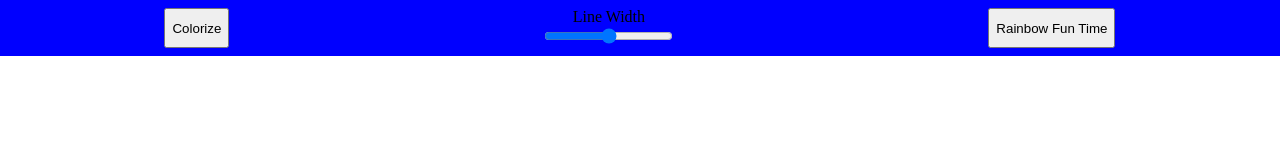
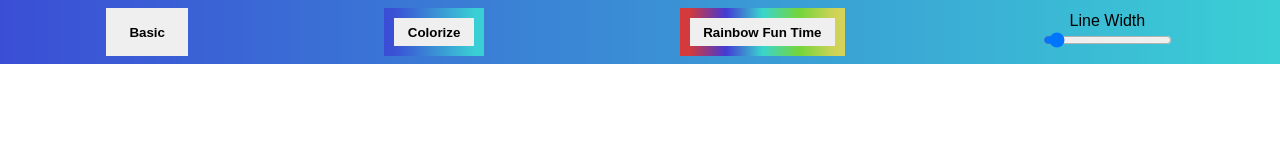
Before and after one commit to Jerliyah/rainbow-draw, a plain HTML site: page index.html in a window 1280 px wide. Both pictures are taken after a click on the button "Colorize". Drawn offline with Linux system fonts and the light colour scheme.

Commit message:
fancy buttons and header

```diff
--- a/action.js
+++ b/action.js
@@ -1,29 +1,63 @@
-var canvas = document.querySelector('canvas');
+
 var header = document.querySelector('header');
 
-canvas.width = window.innerWidth;
-canvas.height = window.innerHeight - header.offsetHeight;
+var slider = document.querySelector('input');
+slider.value = 5;
 
-var ctx = canvas.getContext('2d');
+var buttons = Array.from([...document.querySelectorAll('button')]);
+
+buttons.forEach( (button) => {
+    button.addEventListener('click', function() {
+        this.classList.toggle('on');
+
+        if( this.classList.contains('on') ) {
+            // Change header background to the same as button border (except basic)
+            if( this.id === 'colorize' || this.id === 'rainbow') {
+                header.style.background = window.getComputedStyle(this).borderImageSource;
+            }
+            else {
+                header.style.background = 'linear-gradient(to right, gray, white)'
+            }
+
+            // Only one button can be on (so remove class from siblings)
+            let siblings = buttons.filter( (button) => {return button != this} );
+            siblings.forEach( (sibling) => { sibling.classList.remove('on') })
+        }
+    })
+})
+
 
 // --------------------------------------------
 
-// var drawing = false;
-// var [lastX , lastY] = [0 , 0];
+var canvas = document.querySelector('canvas');
+canvas.width = window.innerWidth;
+canvas.height = window.innerHeight - header.offsetHeight;
+var ctx = canvas.getContext('2d');
+ctx.lineCap = 'round';
+ctx.lineJoin = 'round';
 
-// function draw(cursor) {
-//     if(!drawing) { return }
+var drawing = false;
+var [lastX , lastY] = [0 , 0];
 
-//     ctx.beginPath();
-//     ctx.moveTo( lastX , lastY );
-//     ctx.lineTo(cursor.offsetX, cursor.offsetY);
-//     ctx.stroke();
-//     [lastX , lastY] = [cursor.offsetX , cursor.offsetY];
-// }
+function draw(cursor, effect) {
+    if(!drawing) { return }
 
-// canvas.addEventListener('mousedown', (e) => {
-//     drawing = true ;
-//     [lastX , lastY] = [e.offsetX , e.offsetY];
-// })
-// canvas.addEventListener('mousemove', draw)
-// canvas.addEventListener('mouseup', () => { drawing = false })
+    if( effect == "none") {
+        console.log("effect worked");
+    }
+
+    ctx.lineWidth = slider.value;
+
+    ctx.beginPath();
+    ctx.moveTo( lastX , lastY );
+    ctx.lineTo(cursor.offsetX, cursor.offsetY);
+    ctx.stroke();
+    [lastX , lastY] = [cursor.offsetX , cursor.offsetY];
+}
+
+canvas.addEventListener('mousedown', (e) => {
+    drawing = true ;
+    [lastX , lastY] = [e.offsetX , e.offsetY];
+})
+canvas.addEventListener('mousemove', (e) => { draw(e, 'none') })
+canvas.addEventListener('mouseup', () => { drawing = false })
--- a/index.html
+++ b/index.html
@@ -10,26 +10,50 @@
                 overflow: hidden;
             }
             header {
-                background: blue;
+                /* background: url(rainbow.png); */
+                background: linear-gradient(to right, gray, white);
+                background-size: auto 100%;
                 padding: 0.5em;
                 justify-content: space-around;
+                align-items: center;
                 display: flex;
+                font-family: sans-serif;
             }
             label {
                 display: block;
                 text-align: center;
+            }
+            button {
+                font-weight: bold;
+                box-sizing: border-box;
+                padding: 0.5em 1em;
+                border: 10px solid transparent;
+
+            }
+            button:hover {
+                background: black;
+                color: white;
+            }
+            button#colorize {
+                border-image: linear-gradient(to left, #3acfd5 0%, #3a4ed5 100%);
+                border-image-slice: 1;
+            }
+            button#rainbow {
+                border-image: linear-gradient(to left, #d4d259 0%, #73d53a 25%, #3ad5cd 50%, #443ad5 75%, #d53a3a 100%);
+                border-image-slice: 1;
             }
         </style>
     </head>
 
     <body>
         <header>
-            <button> Colorize </button>
+            <button id="basic"> Basic </button>
+            <button id="colorize"> Colorize </button>
+            <button id="rainbow">Rainbow Fun Time</button>
             <div>
                 <label>Line Width</label>
                 <input type="range">
             </div>
-            <button>Rainbow Fun Time</button>
         </header>
         <canvas></canvas>
     </body>
```
Also changed, not shown: rainbow.png (added).
